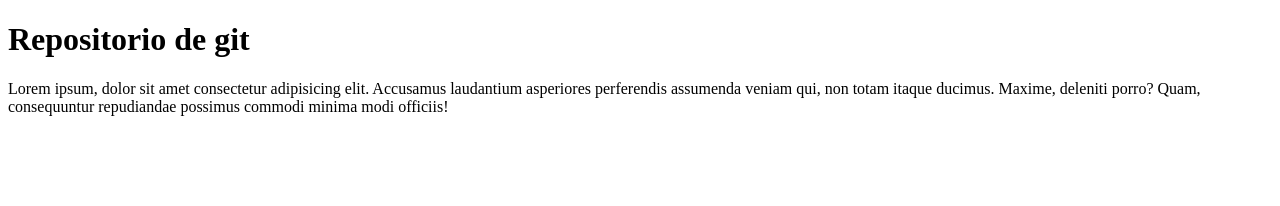
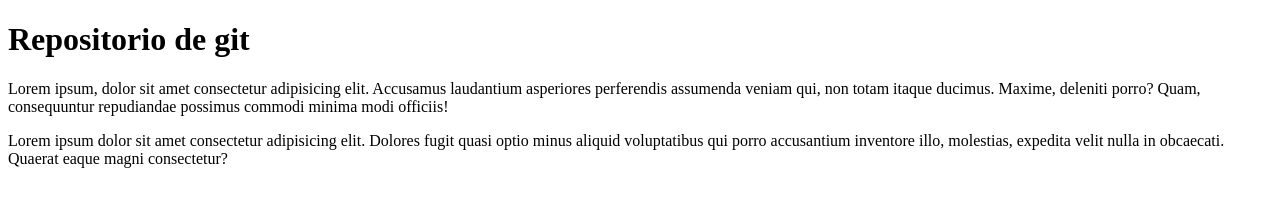
Before and after one commit to Alan-Morales3112/clase, a plain HTML site: page index.html in a window 1280 px wide. Drawn offline with Linux system fonts and the light colour scheme.

Commit message:
Nuevo cambio

```diff
--- a/index.html
+++ b/index.html
@@ -9,5 +9,6 @@
 <body>
     <h1>Repositorio de git</h1>
     <p>Lorem ipsum, dolor sit amet consectetur adipisicing elit. Accusamus laudantium asperiores perferendis assumenda veniam qui, non totam itaque ducimus. Maxime, deleniti porro? Quam, consequuntur repudiandae possimus commodi minima modi officiis!</p>
+    <p>Lorem ipsum dolor sit amet consectetur adipisicing elit. Dolores fugit quasi optio minus aliquid voluptatibus qui porro accusantium inventore illo, molestias, expedita velit nulla in obcaecati. Quaerat eaque magni consectetur?</p>
 </body>
 </html>
```
